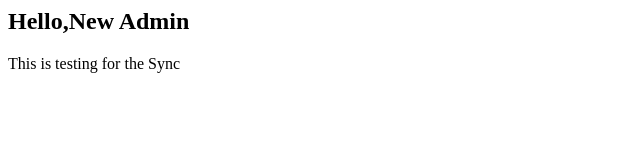
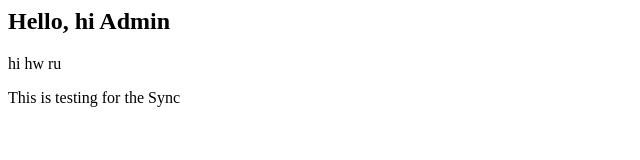
Before and after one commit to tswathikanth/myproject, a plain HTML site: page index.html in a window 1280 px wide. Shown: the whole page, without its empty margins (0-640 px from the left). Drawn offline with Linux system fonts and the light colour scheme.

Commit message:
added p and modifed header

```diff
--- a/index.html
+++ b/index.html
@@ -1,6 +1,7 @@
 <html>
 <body>
-<h2>Hello,New Admin</h2>
+<h2>Hello, hi Admin</h2>
+<p>hi hw ru</p>
 This is testing for the Sync
 </body>
 </html>
```
